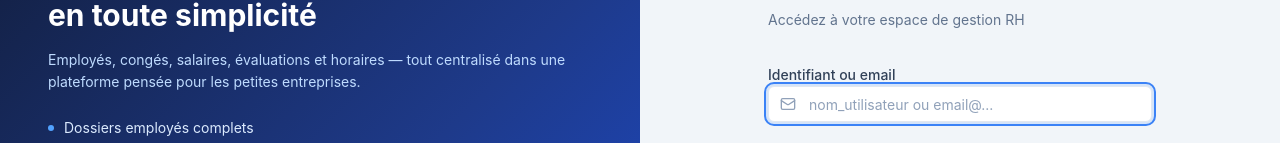
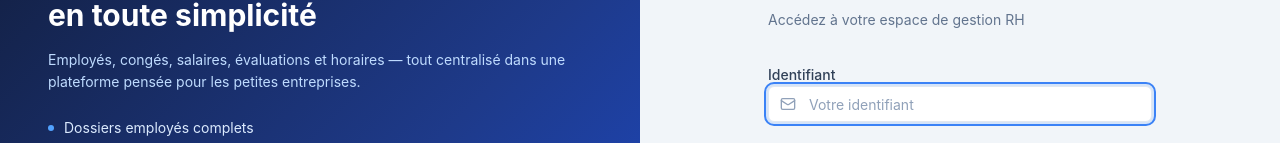
Before and after one commit to bryanbandini-design/SNV-Mon-RH, a Next.js app: page /login in a window 1280 px wide. Shown: the part 286-429 px from the top of the page. Built offline with nearby package versions, Linux system fonts and the light colour scheme.

Commit message:
fix(login): label Identifiant, placeholder et message erreur simplifiés

```diff
--- a/app/(auth)/login/page.tsx
+++ b/app/(auth)/login/page.tsx
@@ -37,7 +37,7 @@ export default function LoginPage() {
 
       if (result?.error) {
         setPhase("form")
-        setError("Email ou mot de passe incorrect")
+        setError("Identifiant ou mot de passe incorrect")
         return
       }
 
@@ -106,10 +106,10 @@ export default function LoginPage() {
 
           <form onSubmit={handleSubmit} className="space-y-4">
             <div className="space-y-1.5">
-              <Label htmlFor="email" className="text-sm font-medium text-slate-700">Identifiant ou email</Label>
+              <Label htmlFor="email" className="text-sm font-medium text-slate-700">Identifiant</Label>
               <div className="relative">
                 <Mail className="absolute left-3 top-1/2 -translate-y-1/2 h-4 w-4 text-slate-400" />
-                <Input id="email" type="text" placeholder="nom_utilisateur ou email@..."
+                <Input id="email" type="text" placeholder="Votre identifiant"
                   value={email} onChange={e => setEmail(e.target.value)}
                   className="pl-10" required autoFocus autoComplete="username" />
               </div>
```
